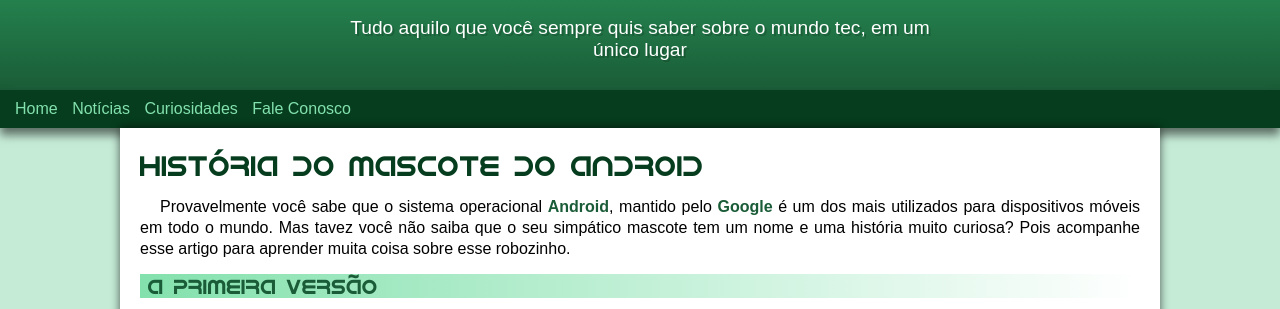
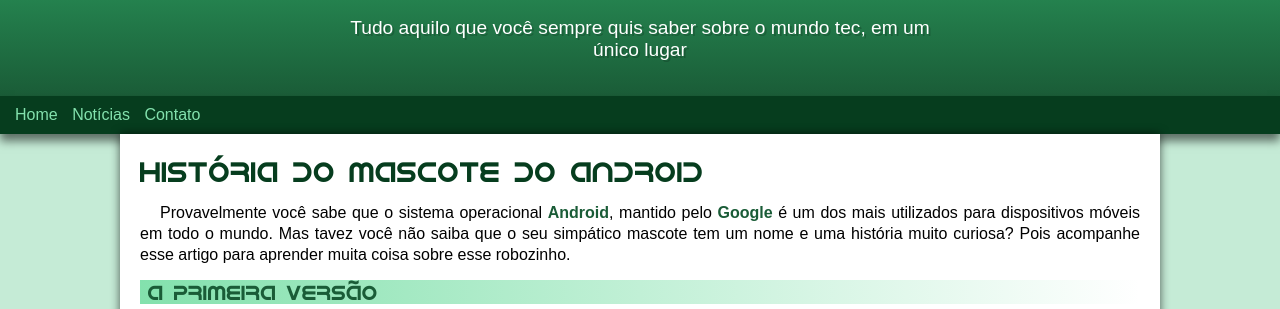
Before and after one commit to wenderson-fe/projeto-android, a plain HTML site: page index.html in a window 1280 px wide. Shown: the part 100-409 px from the top of the page. Drawn offline with Linux system fonts and the light colour scheme.

Commit message:
problema de padding corrigido

```diff
--- a/estilo/style.css
+++ b/estilo/style.css
@@ -59,7 +59,7 @@ header > p {
     padding-left: 10px;
     padding-right: 10px;
     margin: auto;
-    margin-bottom: 30px;
+    padding-bottom: 35px;
     text-shadow: 2px 2px 0px rgba(0, 0, 0, 0.178);
 }
 
--- a/index.html
+++ b/index.html
@@ -17,8 +17,7 @@
     <nav>
         <a href="#">Home</a>
         <a href="#">Notícias</a>
-        <a href="#">Curiosidades</a>
-        <a href="#">Fale Conosco</a>
+        <a href="#">Contato</a>
     </nav>
     <main>
         <article>
```
